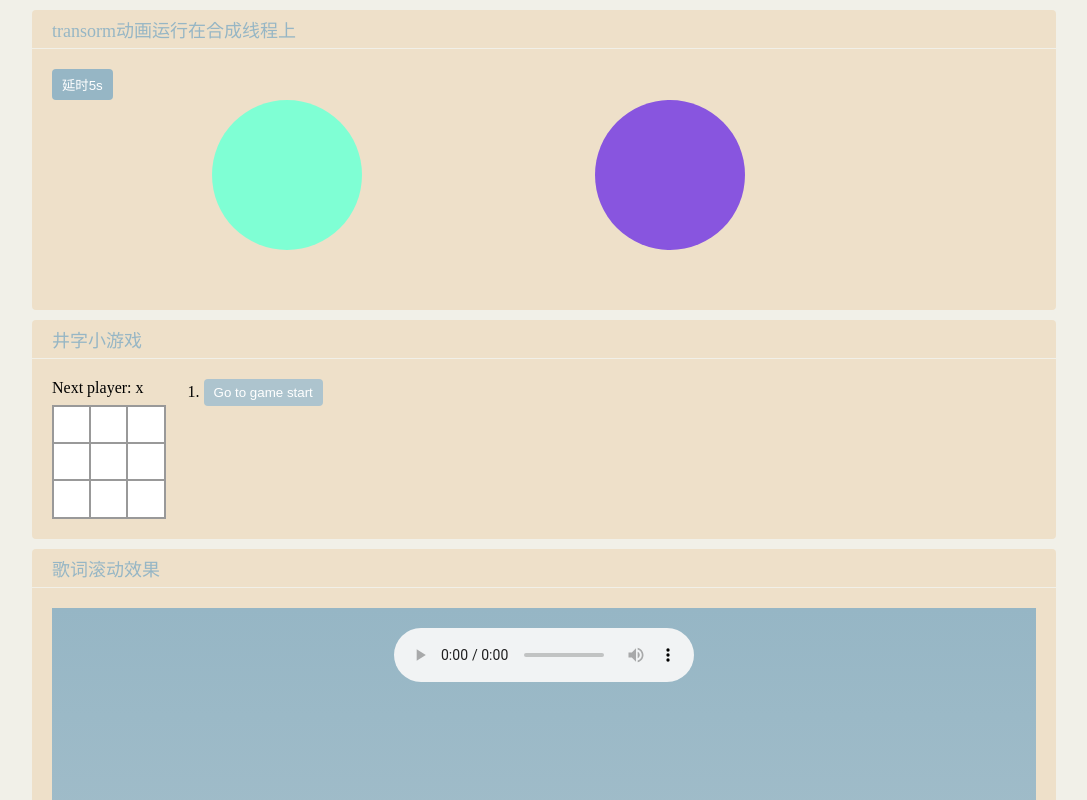
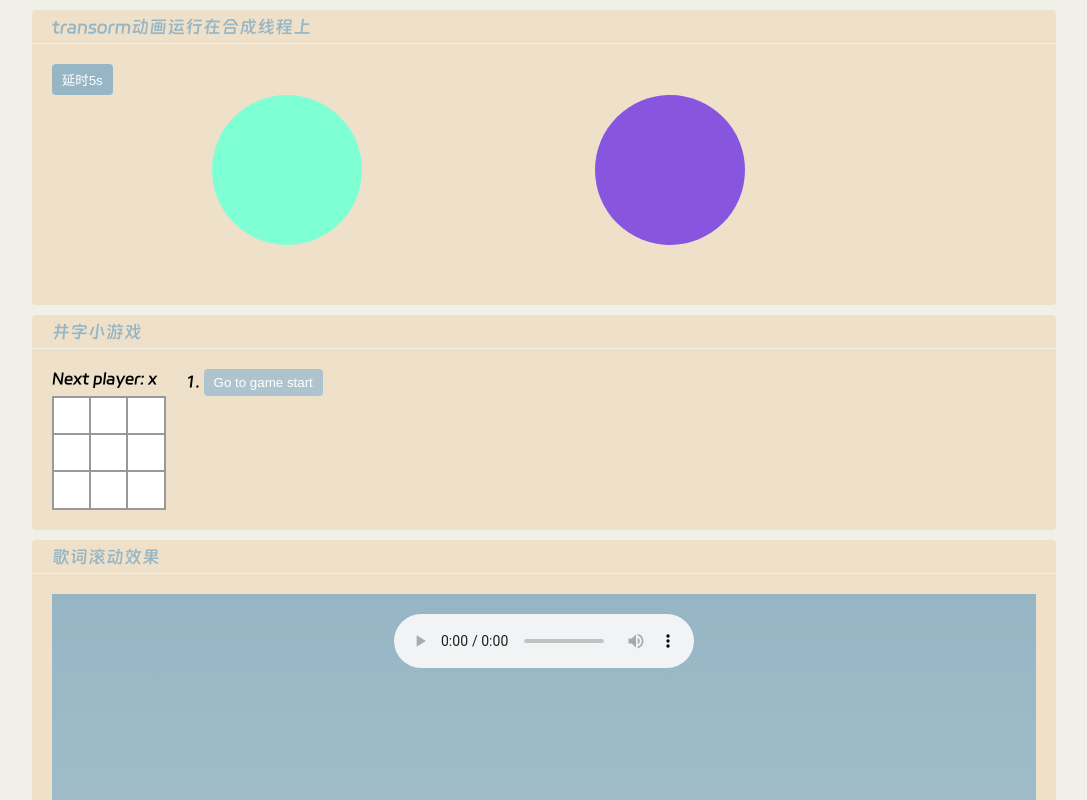
Before and after one commit to mianmalife/vite-app, a React (Vite) app: page / in a window 1280 px wide. Shown: the top 800 px of the page, without its empty margins (96-1183 px from the left). Built offline with nearby package versions, Linux system fonts and the light colour scheme; a web font is replaced by a local one.

Commit message:
fix: 字体url404修复

```diff
--- a/src/App.css
+++ b/src/App.css
@@ -5,9 +5,9 @@
 @font-face {
   font-family: "dingjb";
   src:
-    url("./font/DingTalk_JinBuTi_Regular.woff2") format("woff2"),
-    url("./font/DingTalk_JinBuTi_Regular.woff") format("woff"),
-    url("./font/DingTalk_JinBuTi_Regular.ttf") format("truetype");
+    url("/font/DingTalk_JinBuTi_Regular.woff2") format("woff2"),
+    url("/font/DingTalk_JinBuTi_Regular.woff") format("woff"),
+    url("/font/DingTalk_JinBuTi_Regular.ttf") format("truetype");
 }
 :root {
   --primary-color: #96b6c5;
```
